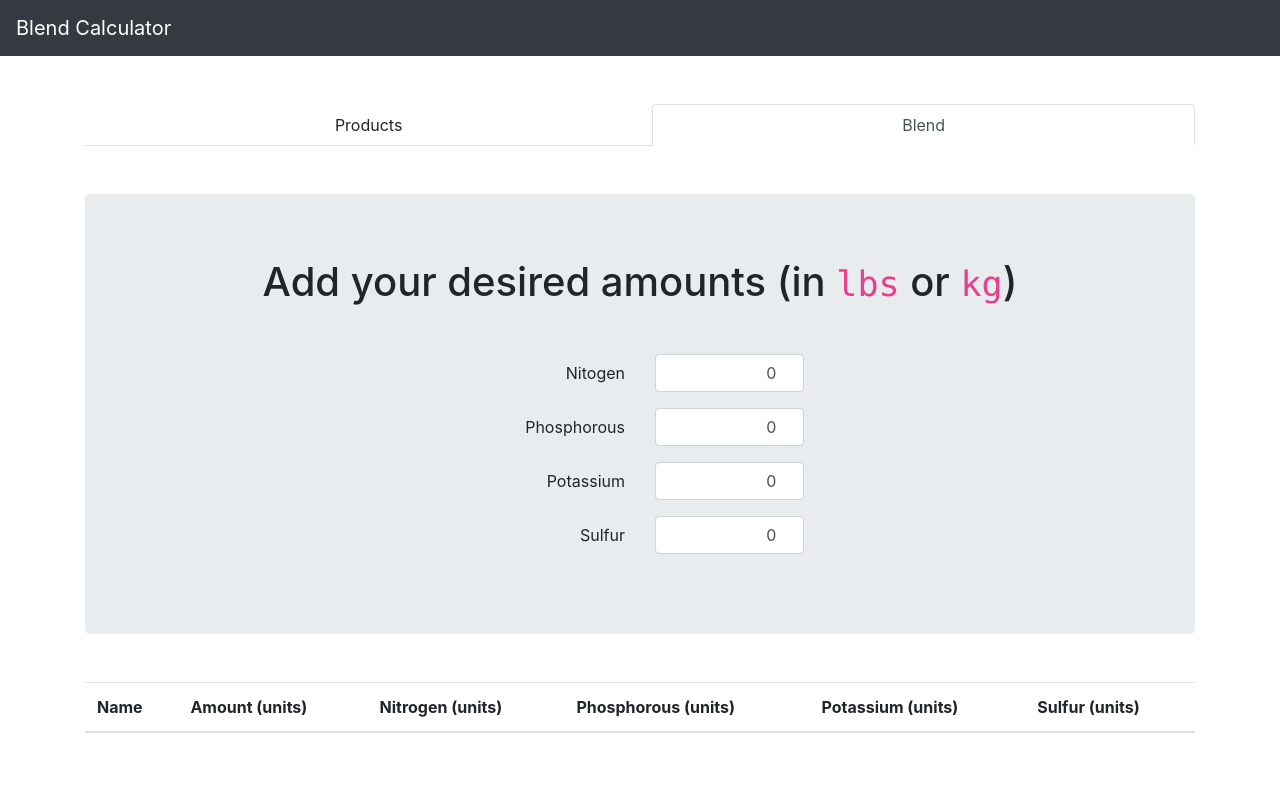
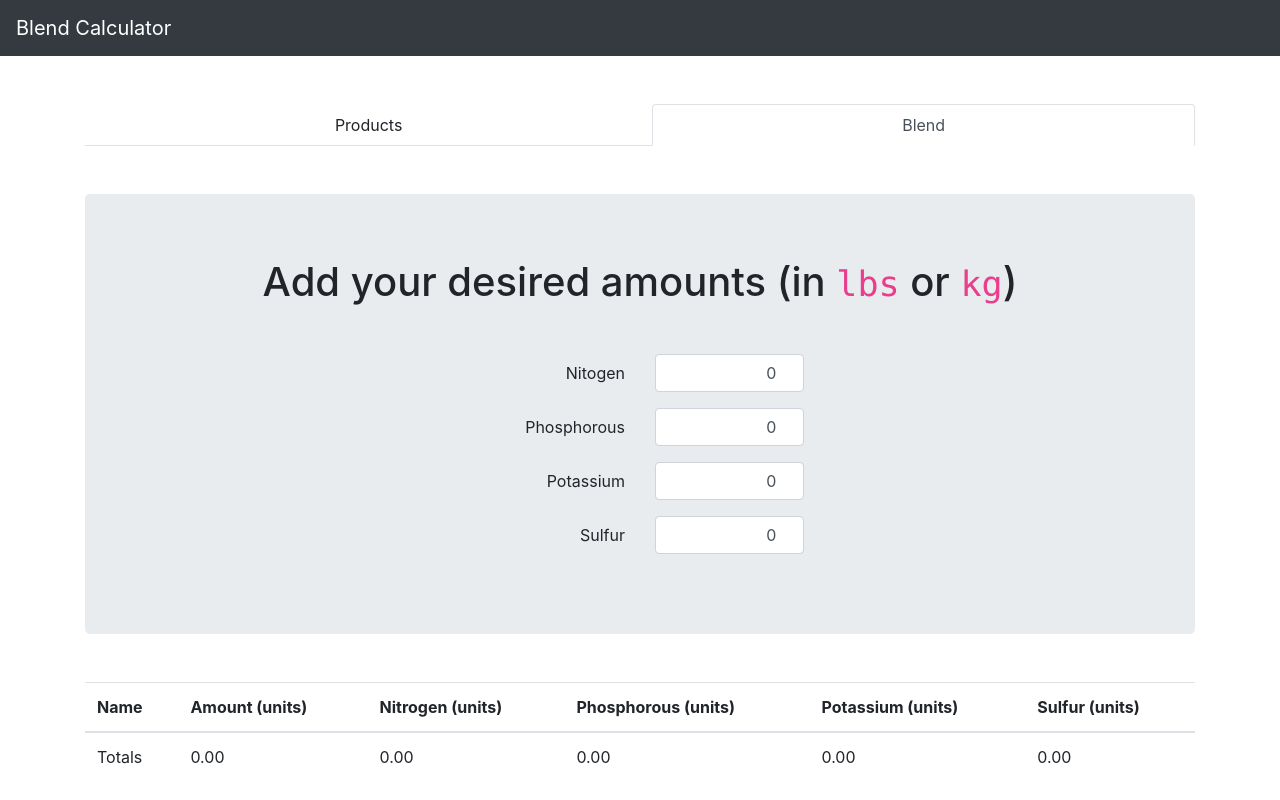
Before and after one commit to HarvestProfit/blend-calculator, a React (Create React App) app: page / in a window 1280 px wide. Both pictures are taken after a click on the link "Blend". Built offline with nearby package versions, Linux system fonts and the light colour scheme.

Commit message:
Add totals

```diff
--- a/src/components/blend/Products.js
+++ b/src/components/blend/Products.js
@@ -1,3 +1,4 @@
+import _ from 'lodash';
 import PropTypes from 'prop-types';
 import React, { Component } from 'react';
 import { Table } from 'reactstrap';
@@ -37,6 +38,14 @@ class Products extends Component {
         </thead>
         <tbody>
           {products}
+          <tr>
+            <td colSpan="2">Totals</td>
+            <td colSpan="1">{_.sumBy(this.props.product_totals, 'amount').toFixed(2)}</td>
+            <td colSpan="1">{_.sumBy(this.props.product_totals, 'nitrogen').toFixed(2)}</td>
+            <td colSpan="1">{_.sumBy(this.props.product_totals, 'phosphorous').toFixed(2)}</td>
+            <td colSpan="1">{_.sumBy(this.props.product_totals, 'potassium').toFixed(2)}</td>
+            <td colSpan="1">{_.sumBy(this.props.product_totals, 'sulfur').toFixed(2)}</td>
+          </tr>
         </tbody>
       </Table>
     )
```
